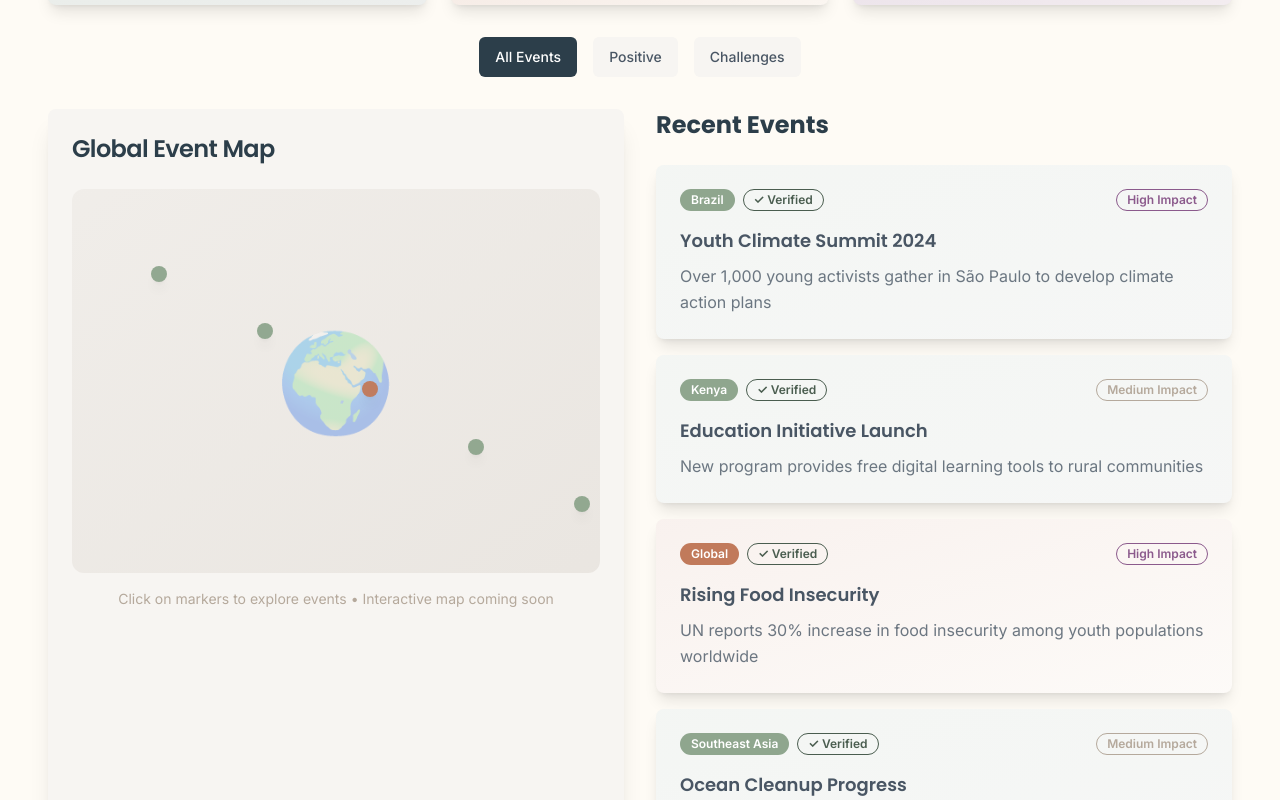
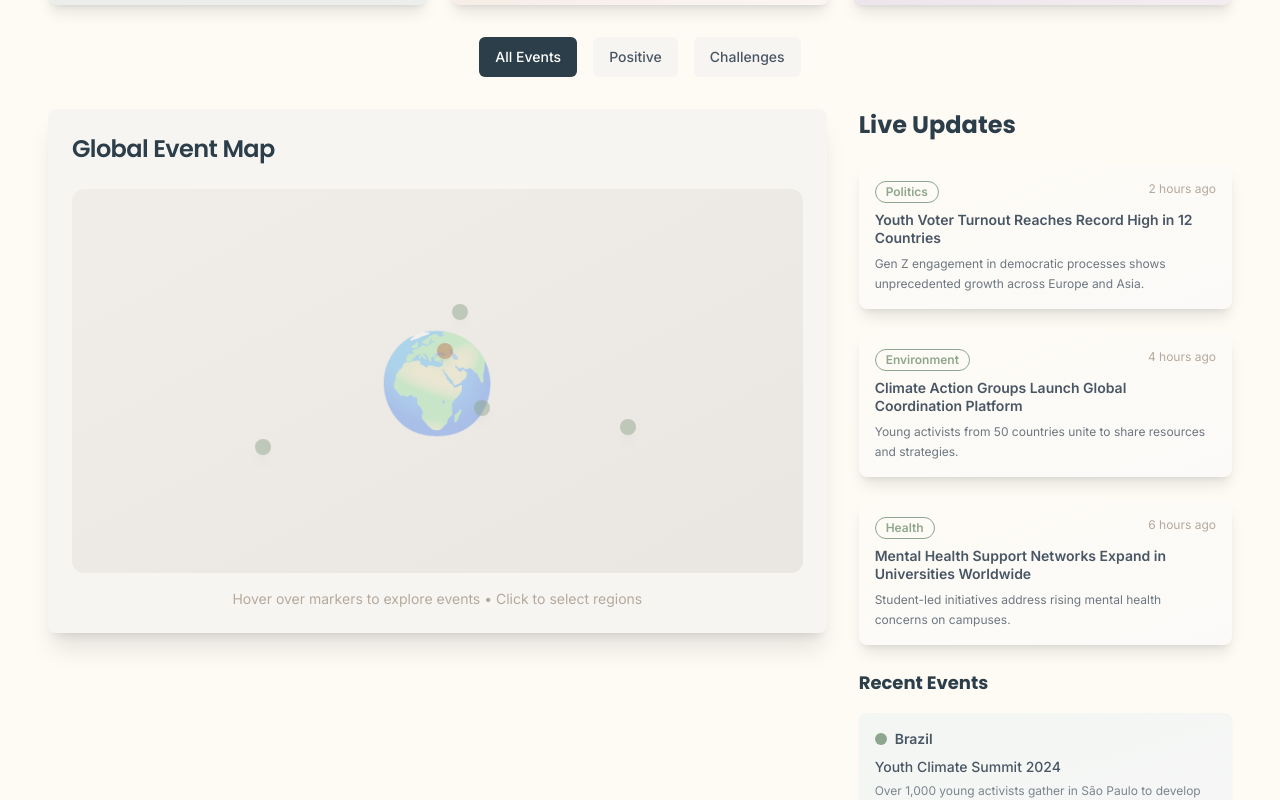
Before and after one commit to hisui8/yap-real-talk-hub, a React (Vite) app: page /the-map in a window 1280 px wide. Shown: the part 432-1232 px from the top of the page. Built offline with nearby package versions, Linux system fonts and the light colour scheme.

Commit message:
feat: Enhance table and map sections
Updated the table's color scheme and implemented an interactive world map with event markers and a news column for "The Map" section. Also, improved the descriptions under the titles for "The Wall", "The Scroll", "The Map", and "The Shop".

```diff
--- a/src/pages/TheMap.tsx
+++ b/src/pages/TheMap.tsx
@@ -3,6 +3,7 @@ import React, { useState } from 'react';
 import { Card, CardContent, CardHeader, CardTitle } from '@/components/ui/card';
 import { Badge } from '@/components/ui/badge';
 import { Button } from '@/components/ui/button';
+import { HoverCard, HoverCardContent, HoverCardTrigger } from '@/components/ui/hover-card';
 import Header from '../components/Header';
 import Footer from '../components/Footer';
 
@@ -20,7 +21,8 @@ const TheMap = () => {
       description: "Over 1,000 young activists gather in São Paulo to develop climate action plans",
       impact: "High",
       verified: true,
-      coordinates: { lat: -23.5505, lng: -46.6333 }
+      coordinates: { lat: -23.5505, lng: -46.6333 },
+      position: { top: '65%', left: '25%' }
     },
     {
       id: 2,
@@ -31,7 +33,8 @@ const TheMap = () => {
       description: "New program provides free digital learning tools to rural communities",
       impact: "Medium",
       verified: true,
-      coordinates: { lat: -1.2921, lng: 36.8219 }
+      coordinates: { lat: -1.2921, lng: 36.8219 },
+      position: { top: '55%', left: '55%' }
     },
     {
       id: 3,
@@ -42,18 +45,20 @@ const TheMap = () => {
       description: "UN reports 30% increase in food insecurity among youth populations worldwide",
       impact: "High",
       verified: true,
-      coordinates: { lat: 0, lng: 0 }
+      coordinates: { lat: 0, lng: 0 },
+      position: { top: '40%', left: '50%' }
     },
     {
       id: 4,
       region: "Southeast Asia",
-      country: "Multiple",
+      country: "Philippines",
       event: "Ocean Cleanup Progress",
       type: "positive",
       description: "Youth-led organizations remove 50 tons of plastic from ocean waters",
       impact: "Medium",
       verified: true,
-      coordinates: { lat: 1.3521, lng: 103.8198 }
+      coordinates: { lat: 1.3521, lng: 103.8198 },
+      position: { top: '60%', left: '75%' }
     },
     {
       id: 5,
@@ -64,7 +69,32 @@ const TheMap = () => {
       description: "Students across 15 cities demonstrate for democratic reform and youth representation",
       impact: "Medium",
       verified: true,
-      coordinates: { lat: 52.5200, lng: 13.4050 }
+      coordinates: { lat: 52.5200, lng: 13.4050 },
+      position: { top: '30%', left: '52%' }
+    }
+  ];
+
+  const newsUpdates = [
+    {
+      id: 1,
+      headline: "Youth Voter Turnout Reaches Record High in 12 Countries",
+      summary: "Gen Z engagement in democratic processes shows unprecedented growth across Europe and Asia.",
+      time: "2 hours ago",
+      category: "Politics"
+    },
+    {
+      id: 2,
+      headline: "Climate Action Groups Launch Global Coordination Platform",
+      summary: "Young activists from 50 countries unite to share resources and strategies.",
+      time: "4 hours ago",
+      category: "Environment"
+    },
+    {
+      id: 3,
+      headline: "Mental Health Support Networks Expand in Universities Worldwide",
+      summary: "Student-led initiatives address rising mental health concerns on campuses.",
+      time: "6 hours ago",
+      category: "Health"
     }
   ];
 
@@ -86,7 +116,7 @@ const TheMap = () => {
               The Map 🗺️
             </h1>
             <p className="text-xl text-gunmetal/90 max-w-2xl mx-auto font-light">
-              Interactive world map tracking positive and negative global events that matter to young people
+              Witness the pulse of youth-driven change across continents. Every dot tells a story of progress or challenge shaping our generation.
             </p>
           </div>
 
@@ -134,54 +164,37 @@ const TheMap = () => {
             </Button>
           </div>
 
-          <div className="grid grid-cols-1 lg:grid-cols-2 gap-8">
-            {/* Map Visualization */}
+          <div className="grid grid-cols-1 lg:grid-cols-3 gap-8">
+            {/* Interactive World Map */}
+            <div className="lg:col-span-2">
               <Card className="bg-pearl border-0 shadow-xl">
                 <CardHeader>
                   <CardTitle className="text-2xl text-charcoal font-display">Global Event Map</CardTitle>
                 </CardHeader>
                 <CardContent>
                   <div className="bg-gradient-to-br from-dusty/10 to-dusty/20 rounded-xl h-96 flex items-center justify-center relative overflow-hidden">
+                    {/* World Map Silhouette */}
+                    <div className="absolute inset-0 flex items-center justify-center">
                       <div className="text-8xl text-gunmetal/30">🌍</div>
+                    </div>
 
-                  {/* Event Markers */}
-                  {filteredEvents.map((event, index) => (
+                    {/* Interactive Event Markers */}
+                    {filteredEvents.map((event) => (
+                      <HoverCard key={event.id}>
+                        <HoverCardTrigger asChild>
                           <div
-                      key={event.id}
-                      className={`absolute w-4 h-4 rounded-full shadow-lg cursor-pointer animate-pulse ${
-                        event.type === 'positive' ? 'bg-sage' : 'bg-copper'
+                            className={`absolute w-4 h-4 rounded-full shadow-lg cursor-pointer transition-all duration-300 hover:scale-150 ${
+                              event.type === 'positive' ? 'bg-sage animate-pulse' : 'bg-copper animate-pulse'
                             }`}
                             style={{
-                        top: `${20 + (index * 15)}%`,
-                        left: `${15 + (index * 20)}%`
+                              top: event.position.top,
+                              left: event.position.left
                             }}
                             onClick={() => setSelectedRegion(selectedRegion === event.region ? null : event.region)}
                           />
-                  ))}
-                </div>
-                <p className="text-sm text-dusty mt-4 text-center">
-                  Click on markers to explore events • Interactive map coming soon
-                </p>
-              </CardContent>
-            </Card>
-
-            {/* Event List */}
-            <div className="space-y-4">
-              <h2 className="text-2xl font-bold text-charcoal mb-6 font-display">Recent Events</h2>
-              {filteredEvents.map((event) => (
-                <Card
-                  key={event.id}
-                  className={`border-0 shadow-lg hover:shadow-xl transition-all cursor-pointer ${
-                    selectedRegion === event.region ? 'ring-2 ring-sage' : ''
-                  } ${
-                    event.type === 'positive'
-                      ? 'bg-gradient-to-br from-sage/10 to-forest/5'
-                      : 'bg-gradient-to-br from-copper/10 to-gold/5'
-                  }`}
-                  onClick={() => setSelectedRegion(selectedRegion === event.region ? null : event.region)}
-                >
-                  <CardContent className="p-6">
-                    <div className="flex items-start justify-between mb-4">
+                        </HoverCardTrigger>
+                        <HoverCardContent className="w-80 bg-white/95 backdrop-blur-sm">
+                          <div className="space-y-2">
                             <div className="flex items-center space-x-2">
                               <Badge className={event.type === 'positive' ? 'bg-sage text-white' : 'bg-copper text-white'}>
                                 {event.region}
@@ -192,21 +205,77 @@ const TheMap = () => {
                                 </Badge>
                               )}
                             </div>
+                            <h4 className="text-lg font-semibold text-gunmetal">{event.event}</h4>
+                            <p className="text-sm text-gunmetal/80">{event.description}</p>
                             <Badge variant="outline" className={`${
                               event.impact === 'High' ? 'border-plum text-plum' : 'border-dusty text-dusty'
                             }`}>
                               {event.impact} Impact
                             </Badge>
                           </div>
-                    <h3 className="text-lg font-semibold text-gunmetal mb-2 font-display">
+                        </HoverCardContent>
+                      </HoverCard>
+                    ))}
+                  </div>
+                  <p className="text-sm text-dusty mt-4 text-center">
+                    Hover over markers to explore events • Click to select regions
+                  </p>
+                </CardContent>
+              </Card>
+            </div>
+
+            {/* News Updates Column */}
+            <div className="space-y-6">
+              <h2 className="text-2xl font-bold text-charcoal mb-6 font-display">Live Updates</h2>
+              {newsUpdates.map((news) => (
+                <Card key={news.id} className="border-0 shadow-lg hover:shadow-xl transition-all bg-gradient-to-br from-ivory to-pearl/50">
+                  <CardContent className="p-4">
+                    <div className="flex items-start justify-between mb-2">
+                      <Badge variant="outline" className="border-sage text-sage text-xs">
+                        {news.category}
+                      </Badge>
+                      <span className="text-xs text-dusty">{news.time}</span>
+                    </div>
+                    <h3 className="text-sm font-semibold text-gunmetal mb-2 leading-tight">
+                      {news.headline}
+                    </h3>
+                    <p className="text-xs text-gunmetal/80 leading-relaxed">
+                      {news.summary}
+                    </p>
+                  </CardContent>
+                </Card>
+              ))}
+
+              {/* Recent Events List */}
+              <div className="space-y-4 mt-8">
+                <h3 className="text-lg font-bold text-charcoal font-display">Recent Events</h3>
+                {filteredEvents.slice(0, 3).map((event) => (
+                  <Card
+                    key={event.id}
+                    className={`border-0 shadow-sm hover:shadow-md transition-all cursor-pointer ${
+                      selectedRegion === event.region ? 'ring-2 ring-sage' : ''
+                    } ${
+                      event.type === 'positive'
+                        ? 'bg-gradient-to-br from-sage/10 to-forest/5'
+                        : 'bg-gradient-to-br from-copper/10 to-gold/5'
+                    }`}
+                    onClick={() => setSelectedRegion(selectedRegion === event.region ? null : event.region)}
+                  >
+                    <CardContent className="p-4">
+                      <div className="flex items-center space-x-2 mb-2">
+                        <div className={`w-3 h-3 rounded-full ${event.type === 'positive' ? 'bg-sage' : 'bg-copper'}`}></div>
+                        <p className="font-semibold text-gunmetal text-sm">{event.region}</p>
+                      </div>
+                      <h4 className="text-sm font-medium text-gunmetal mb-1">
                         {event.event}
-                    </h3>
-                    <p className="text-gunmetal/80 leading-relaxed">
+                      </h4>
+                      <p className="text-xs text-gunmetal/70 leading-relaxed">
                         {event.description}
                       </p>
                     </CardContent>
                   </Card>
                 ))}
+              </div>
             </div>
           </div>
         </div>
--- a/src/pages/TheTable.tsx
+++ b/src/pages/TheTable.tsx
@@ -90,31 +90,31 @@ const TheTable = () => {
   };
 
   return (
-    <div className="min-h-screen bg-gradient-to-br from-slate-50 to-slate-100 font-sans">
+    <div className="min-h-screen bg-gradient-to-br from-ivory to-pearl font-sans">
       <Header />
 
       <section className="py-16 px-4">
         <div className="container mx-auto max-w-6xl">
           <div className="text-center mb-12">
-            <h1 className="text-5xl md:text-6xl font-bold text-slate-800 mb-6 tracking-tight font-display">
+            <h1 className="text-5xl md:text-6xl font-bold text-charcoal mb-6 tracking-tight font-display">
               The Table 🍽️
             </h1>
-            <p className="text-xl text-slate-700 max-w-2xl mx-auto font-light">
-              Transform any gathering into meaningful connection. Click a seat to unlock conversation starters that spark real dialogue.
+            <p className="text-xl text-gunmetal max-w-2xl mx-auto font-light">
+              Where conversations become connections. Click any seat to discover dialogue starters that bridge generations and perspectives.
             </p>
           </div>
 
           {/* Table Container */}
           <div className="relative mx-auto max-w-4xl h-96 md:h-[500px]">
             {/* Table Surface */}
-            <div className="absolute top-1/2 left-1/2 transform -translate-x-1/2 -translate-y-1/2 w-64 h-40 md:w-80 md:h-52 bg-gradient-to-br from-slate-600 to-slate-700 rounded-full shadow-2xl border-8 border-slate-500">
+            <div className="absolute top-1/2 left-1/2 transform -translate-x-1/2 -translate-y-1/2 w-64 h-40 md:w-80 md:h-52 bg-gradient-to-br from-copper/80 to-gold/70 rounded-full shadow-2xl border-8 border-copper/60">
               {/* Table Grain Effect */}
-              <div className="w-full h-full rounded-full bg-gradient-to-r from-transparent via-slate-500/30 to-transparent"></div>
+              <div className="w-full h-full rounded-full bg-gradient-to-r from-transparent via-gold/30 to-transparent"></div>
 
               {/* Center Button */}
               <Button
                 onClick={handleGoToHowTo}
-                className="absolute top-1/2 left-1/2 transform -translate-x-1/2 -translate-y-1/2 bg-gradient-to-r from-blue-600 to-blue-700 hover:from-blue-700 hover:to-blue-800 text-white font-semibold px-6 py-3 rounded-full shadow-lg transition-all duration-300 hover:scale-105"
+                className="absolute top-1/2 left-1/2 transform -translate-x-1/2 -translate-y-1/2 bg-gradient-to-r from-sage to-forest hover:from-forest hover:to-sage text-white font-semibold px-6 py-3 rounded-full shadow-lg transition-all duration-300 hover:scale-105"
               >
                 How To Guide 📚
               </Button>
@@ -125,7 +125,7 @@ const TheTable = () => {
               <button
                 key={seatId}
                 onClick={() => handleSeatClick(seatId)}
-                className="absolute transform -translate-x-1/2 -translate-y-1/2 w-16 h-16 md:w-20 md:h-20 bg-gradient-to-br from-slate-400 to-slate-500 hover:from-slate-500 hover:to-slate-600 rounded-full shadow-lg transition-all duration-300 hover:scale-110 border-4 border-slate-300 flex items-center justify-center group"
+                className="absolute transform -translate-x-1/2 -translate-y-1/2 w-16 h-16 md:w-20 md:h-20 bg-gradient-to-br from-plum/80 to-wine/70 hover:from-wine/90 hover:to-plum/80 rounded-full shadow-lg transition-all duration-300 hover:scale-110 border-4 border-plum/50 flex items-center justify-center group"
                 style={{
                   top: seat.position.top,
                   left: seat.position.left,
@@ -136,7 +136,7 @@ const TheTable = () => {
                 </span>
 
                 {/* Seat Label */}
-                <div className="absolute -bottom-8 left-1/2 transform -translate-x-1/2 bg-slate-700 text-white px-2 py-1 rounded text-xs font-semibold whitespace-nowrap opacity-0 group-hover:opacity-100 transition-opacity">
+                <div className="absolute -bottom-8 left-1/2 transform -translate-x-1/2 bg-charcoal text-white px-2 py-1 rounded text-xs font-semibold whitespace-nowrap opacity-0 group-hover:opacity-100 transition-opacity">
                   {seat.event}
                 </div>
               </button>
@@ -145,21 +145,21 @@ const TheTable = () => {
 
           {/* Dialog for Seat Topics */}
           <Dialog open={selectedSeat !== null} onOpenChange={handleCloseDialog}>
-            <DialogContent className="max-w-md bg-gradient-to-br from-slate-50 to-slate-100 border-slate-200">
+            <DialogContent className="max-w-md bg-gradient-to-br from-ivory to-pearl border-sage/30">
               <DialogHeader>
-                <DialogTitle className="text-2xl text-slate-800 font-display text-center">
+                <DialogTitle className="text-2xl text-charcoal font-display text-center">
                   {selectedSeat && tableSeats[selectedSeat as keyof typeof tableSeats]?.event} 🍽️
                 </DialogTitle>
               </DialogHeader>
               <div className="space-y-4">
-                <p className="text-slate-700 text-center font-medium">
+                <p className="text-gunmetal text-center font-medium">
                   Perfect conversation starters for this occasion:
                 </p>
                 <div className="space-y-3">
                   {selectedSeat && tableSeats[selectedSeat as keyof typeof tableSeats]?.topics.map((topic, index) => (
-                    <Card key={index} className="bg-white/70 border-slate-200 shadow-sm">
+                    <Card key={index} className="bg-white/70 border-sage/30 shadow-sm">
                       <CardContent className="p-4">
-                        <p className="text-slate-800 text-sm leading-relaxed">
+                        <p className="text-charcoal text-sm leading-relaxed">
                           "{topic}"
                         </p>
                       </CardContent>
@@ -169,7 +169,7 @@ const TheTable = () => {
                 <div className="text-center pt-4">
                   <Button
                     onClick={handleGoToHowTo}
-                    className="bg-blue-600 hover:bg-blue-700 text-white font-semibold px-6 py-2"
+                    className="bg-sage hover:bg-forest text-white font-semibold px-6 py-2"
                   >
                     Learn How To Guide Conversations 📚
                   </Button>
@@ -179,20 +179,20 @@ const TheTable = () => {
           </Dialog>
 
           {/* Guidelines Section */}
-          <Card className="mt-12 bg-gradient-to-br from-slate-100/80 to-slate-200/80 border-slate-300 shadow-lg">
+          <Card className="mt-12 bg-gradient-to-br from-sage/20 to-forest/10 border-sage/30 shadow-lg">
             <CardHeader>
-              <CardTitle className="text-2xl text-slate-800 font-display text-center">
+              <CardTitle className="text-2xl text-charcoal font-display text-center">
                 Creating Meaningful Moments Around The Table
               </CardTitle>
             </CardHeader>
             <CardContent className="space-y-4">
               <div className="grid grid-cols-1 md:grid-cols-2 gap-6">
                 <div>
-                  <h4 className="font-semibold text-slate-700 mb-3 flex items-center">
+                  <h4 className="font-semibold text-gunmetal mb-3 flex items-center">
                     <span className="mr-2">✨</span>
                     Do:
                   </h4>
-                  <ul className="space-y-2 text-slate-600">
+                  <ul className="space-y-2 text-gunmetal/80">
                     <li>• Listen to understand, not to respond</li>
                     <li>• Ask follow-up questions</li>
                     <li>• Share personal experiences</li>
@@ -200,11 +200,11 @@ const TheTable = () => {
                   </ul>
                 </div>
                 <div>
-                  <h4 className="font-semibold text-slate-700 mb-3 flex items-center">
+                  <h4 className="font-semibold text-gunmetal mb-3 flex items-center">
                     <span className="mr-2">⚠️</span>
                     Avoid:
                   </h4>
-                  <ul className="space-y-2 text-slate-600">
+                  <ul className="space-y-2 text-gunmetal/80">
                     <li>• Making assumptions</li>
                     <li>• Interrupting or dominating</li>
                     <li>• Using absolute statements</li>
--- a/src/pages/TheWall.tsx
+++ b/src/pages/TheWall.tsx
@@ -181,7 +181,7 @@ const TheWall = () => {
               The Wall 🧱
             </h1>
             <p className="text-xl text-gunmetal/90 max-w-2xl mx-auto font-light mb-8">
-              Share your thoughts on monthly prompts in our collaborative space
+              Your voice matters here. Share honest thoughts, challenge perspectives, and build understanding one post at a time.
             </p>
           </div>
 
```
Lines whose indentation alone changed are shown as unchanged.
